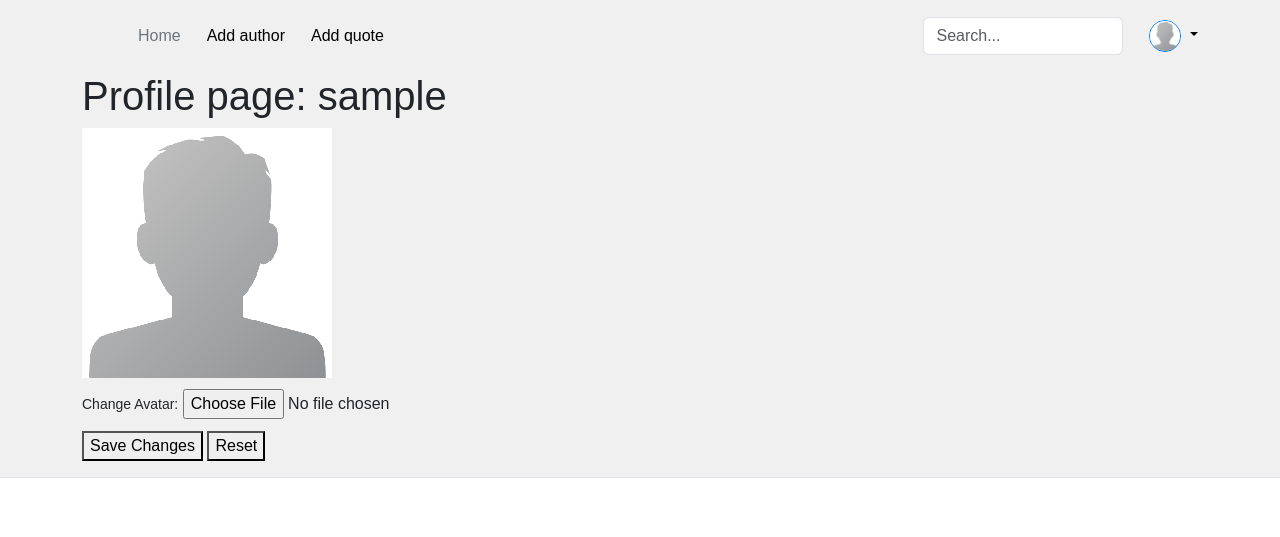
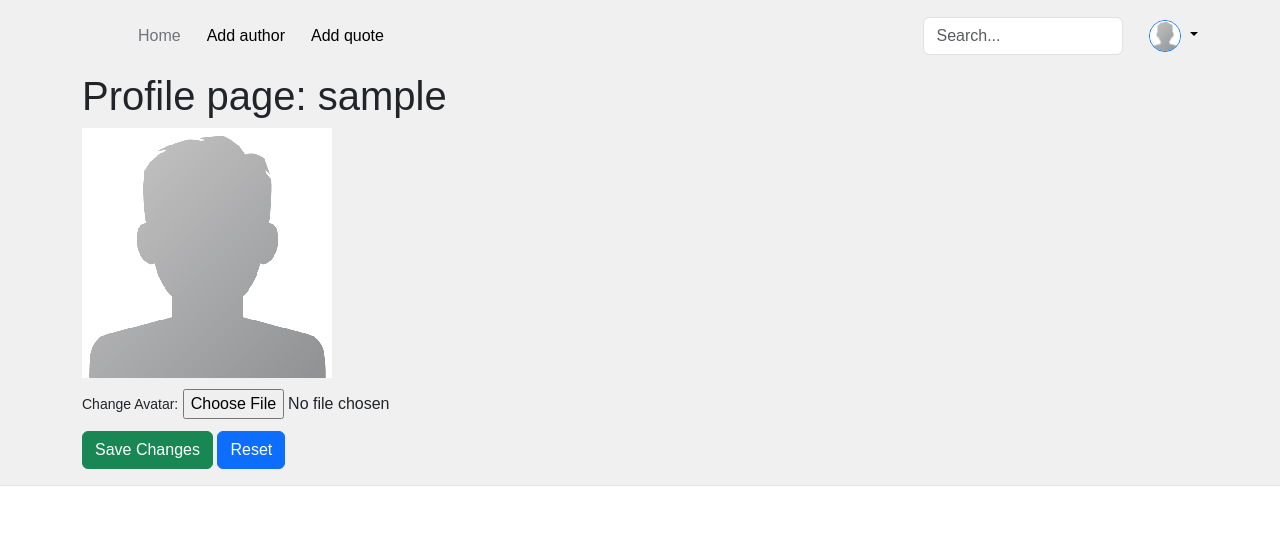
Before and after one commit to ivan-ishchenko991/web_homework10-Django-, a Django app: page /users/profile/ in a window 1280 px wide. Shown: the top 537 px of the page. Run offline with Django 4.2, Linux system fonts and the light colour scheme; the visitor is signed in with stand-in values (Sample User, id 1).

Commit message:
update buttons

```diff
--- a/quotes/quoteapp/templates/quoteapp/add_author.html
+++ b/quotes/quoteapp/templates/quoteapp/add_author.html
@@ -28,6 +28,6 @@
       </label>
       <span>{{ form.errors.bio }}</span>
   </div>
-  <button type="submit" class="btn btn-primary">Submit</button>
+  <button type="submit" class="btn btn-success">Submit</button>
 </form>
 {% endblock %}
--- a/quotes/quoteapp/templates/quoteapp/add_quote.html
+++ b/quotes/quoteapp/templates/quoteapp/add_quote.html
@@ -30,8 +30,8 @@
     </div>
 
     <div class="grid">
-        <button type="submit">Submit</button>
-        <button type="reset" class="secondary">Reset</button>
+        <button type="submit" class="btn btn-success">Submit</button>
+        <button type="reset" class="btn btn-primary">Reset</button>
     </div>
 </form>
 {% endblock %}
--- a/quotes/users/templates/users/profile.html
+++ b/quotes/users/templates/users/profile.html
@@ -27,8 +27,8 @@
         </div>
     </div>
     <div class="grid ">
-        <button type="submit">Save Changes</button>
-        <button type="reset" class="secondary">Reset</button>
+        <button type="submit" class="btn btn-success">Save Changes</button>
+        <button type="reset" class="btn btn-primary">Reset</button>
     </div>
 
 </form>
```
Also changed, not shown: quotes/media/profile_images/beach_tropics_sea_84729_1920x1080_xfO9lzN.jpg (added).
